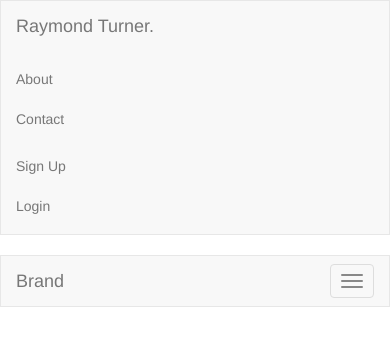
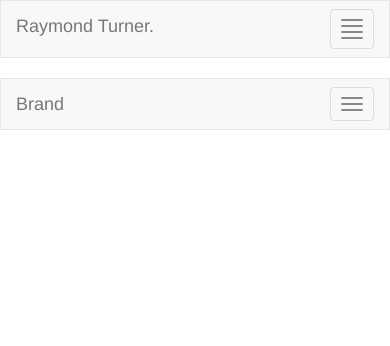
Before and after one commit to raycturner/My-Course-Material, a plain HTML site: page navbars.html in a window 390 px wide. Drawn offline with nearby package versions, Linux system fonts and the light colour scheme.

Commit message:
Hamburger Menu Update Data Target

```diff
--- a/navbars.html
+++ b/navbars.html
@@ -14,18 +14,29 @@
     <nav class="navbar navbar-default">
     <div class="container">
         <div class="navbar-header">
+            <button type="button" class="navbar-toggle collapsed" data-toggle="collapse" data-target="#bs-nav-demo" aria-expanded="false">
+                <span class="sr-only">Toggle navigation</span>
+                <span class="icon-bar"></span>
+                <span class="icon-bar"></span>
+                <span class="icon-bar"></span>
+                <span class="icon-bar"></span>
+              </button>
             <a href="#" class="navbar-brand">Raymond Turner.</a>
         </div>
+
     <!-- links to the left -->
-    <ul class="nav navbar-nav">
+    <!-- Hamburger Menu/Callapse Menu -->
+    <div class="collapse navbar-collapse" id="bs-nav-demo">
+      <ul class="nav navbar-nav">
         <li><a href="#">About</a></li>
         <li><a href="#">Contact</a></li>
-    </ul>
+      </ul>
     <!-- navbar position right -->
     <ul class="nav navbar-nav navbar-right">
         <li><a href="#">Sign Up</a></li>
         <li><a href="#">Login</a></li>
     </ul>
+    </div>
 
     </div>
     </nav>
```
